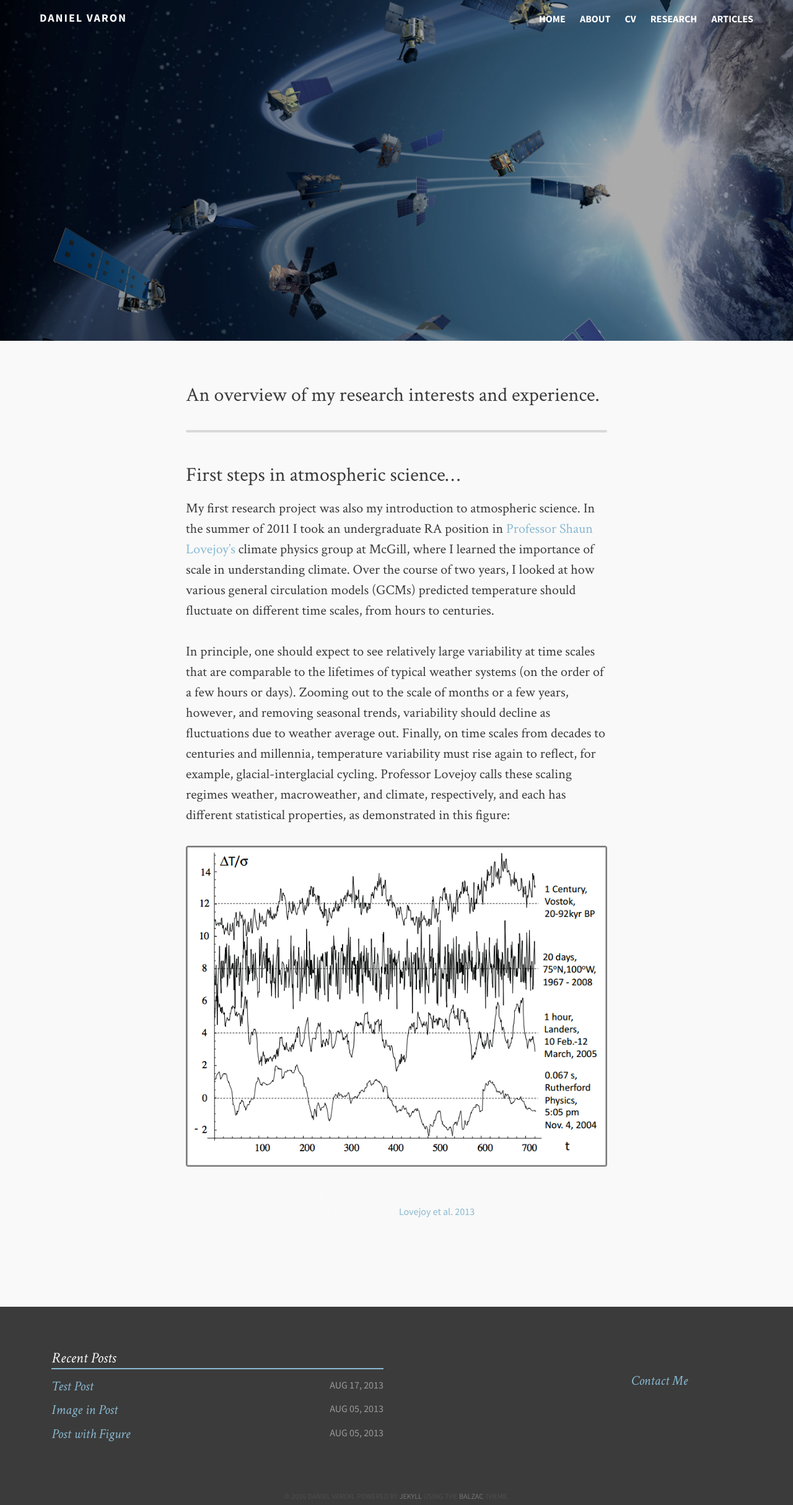
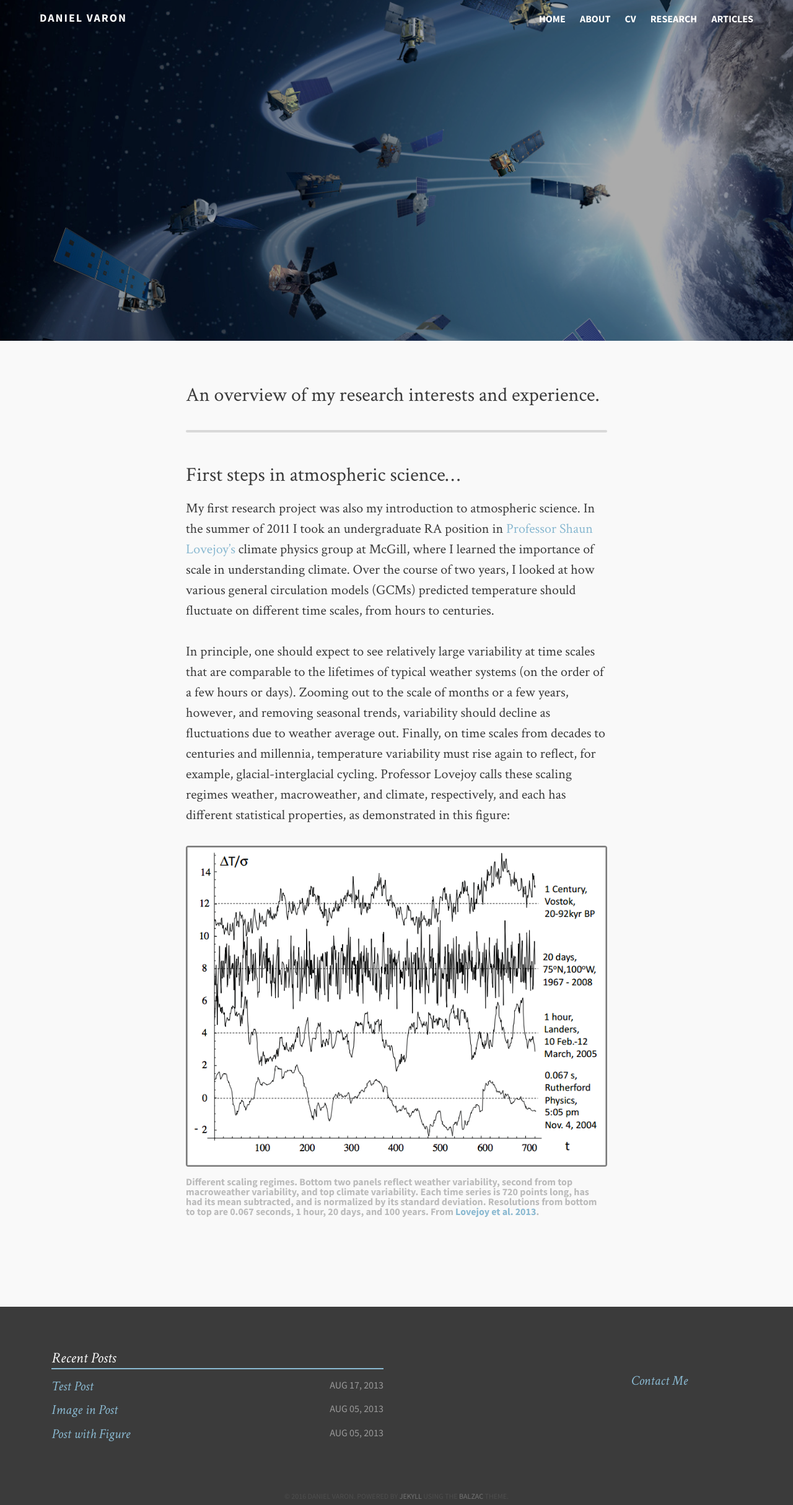
Before and after one commit to djvaron/djvaron.github.io, a Jekyll site: the page built from research.md, in a window 1280 px wide. Shown: the whole page at 62% size. Built offline with Jekyll 4.4.1, drawn with Linux system fonts in a browser that asks for light colours.

Commit message:
Update _styles.scss

```diff
--- a/_sass/_styles.scss
+++ b/_sass/_styles.scss
@@ -476,9 +476,9 @@
         figcaption {
             font-size: $fs5;
             font-family: $sans;
-            font-weight: normal;
+            font-weight: bold;
             text-transform: none;
-            color: lighten($black, 75%);
+            color: lighten($black, 50%);
             text-align: left;
         }
     }
```
